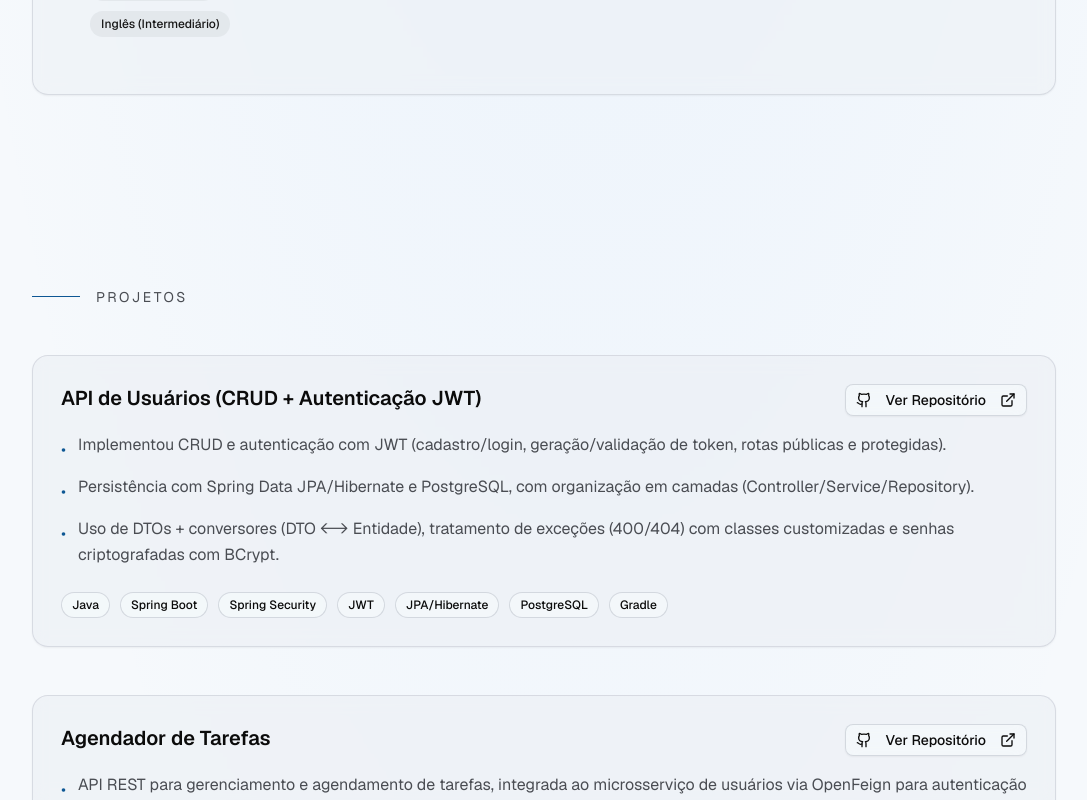
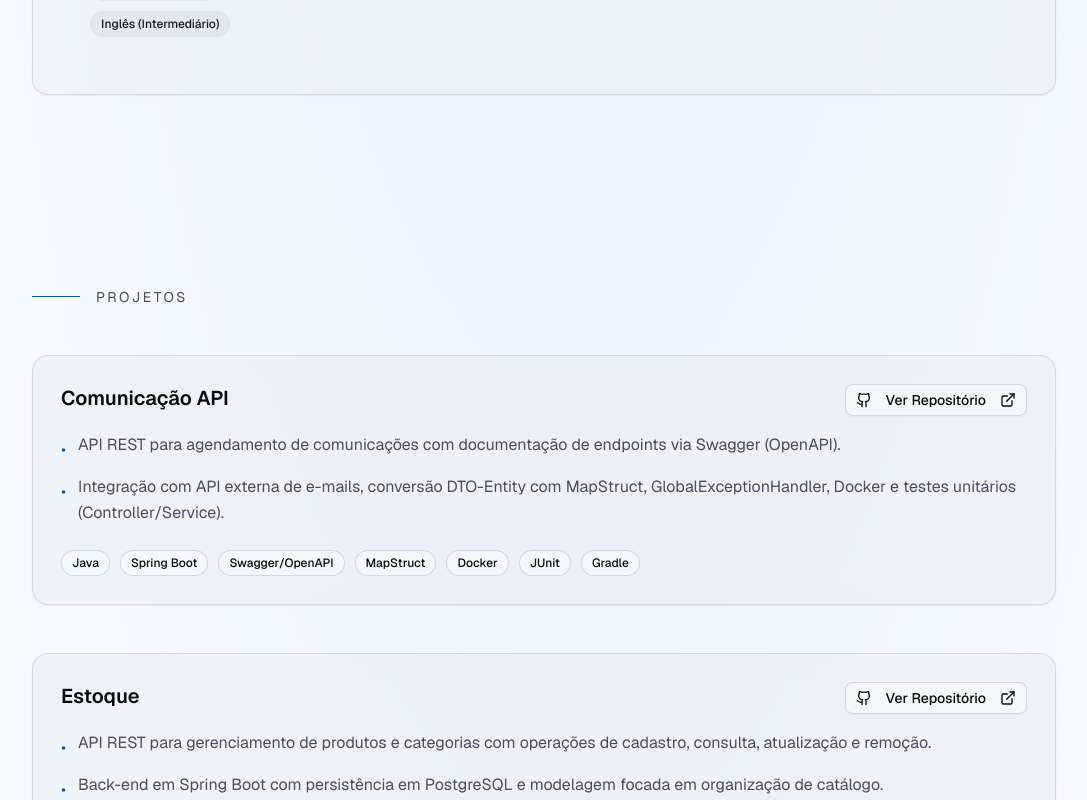
Before and after one commit to AlanF-Oliveira/personal-portfolio, a Next.js app: page / in a window 1280 px wide. Shown: the part 2000-2800 px from the top of the page, without its empty margins (48-1135 px from the left). Built offline with nearby package versions, Linux system fonts and the light colour scheme.

Commit message:
feat: adjust header spacing and refresh projects list
Agent-Logs-Url: https://github.com/AlanF-Oliveira/personal-portfolio/sessions/35b3f212-786d-41fd-9dbc-7262a5b00a03

Co-authored-by: AlanF-Oliveira <131145088+AlanF-Oliveira@users.noreply.github.com>

```diff
--- a/components/portfolio/navigation.tsx
+++ b/components/portfolio/navigation.tsx
@@ -21,7 +21,7 @@ export function Navigation() {
 
   return (
     <header className="fixed top-0 left-0 right-0 z-50 border-b border-border/70 bg-background/70 backdrop-blur-xl">
-      <nav className="mx-auto flex h-16 w-full max-w-6xl items-center justify-between px-6 lg:px-10">
+      <nav className="flex h-16 w-full items-center justify-between px-4 sm:px-8 lg:px-14 2xl:px-20">
         <a href="#" className="text-lg font-bold text-foreground">
           AF<span className="text-primary">.</span>
         </a>
--- a/components/portfolio/projects.tsx
+++ b/components/portfolio/projects.tsx
@@ -4,48 +4,77 @@ import { Button } from "@/components/ui/button"
 
 const projects = [
   {
-    title: "API de Usuários (CRUD + Autenticação JWT)",
+    title: "Comunicação API",
     description: [
-      "Implementou CRUD e autenticação com JWT (cadastro/login, geração/validação de token, rotas públicas e protegidas).",
-      "Persistência com Spring Data JPA/Hibernate e PostgreSQL, com organização em camadas (Controller/Service/Repository).",
-      "Uso de DTOs + conversores (DTO <-> Entidade), tratamento de exceções (400/404) com classes customizadas e senhas criptografadas com BCrypt.",
+      "API REST para agendamento de comunicações com documentação de endpoints via Swagger (OpenAPI).",
+      "Integração com API externa de e-mails, conversão DTO-Entity com MapStruct, GlobalExceptionHandler, Docker e testes unitários (Controller/Service).",
     ],
-    technologies: ["Java", "Spring Boot", "Spring Security", "JWT", "JPA/Hibernate", "PostgreSQL", "Gradle"],
+    technologies: ["Java", "Spring Boot", "Swagger/OpenAPI", "MapStruct", "Docker", "JUnit", "Gradle"],
+    github: "https://github.com/AlanF-Oliveira/comunicacao_api",
+  },
+  {
+    title: "Estoque",
+    description: [
+      "API REST para gerenciamento de produtos e categorias com operações de cadastro, consulta, atualização e remoção.",
+      "Back-end em Spring Boot com persistência em PostgreSQL e modelagem focada em organização de catálogo.",
+    ],
+    technologies: ["Java", "Spring Boot", "PostgreSQL", "JPA/Hibernate", "Gradle"],
+    github: "https://github.com/AlanF-Oliveira/estoque",
+  },
+  {
+    title: "API SMS",
+    description: [
+      "API REST para gerenciamento do ciclo de status de mensagens SMS, com endpoints para consulta e atualização.",
+      "Projeto focado em fluxo de mensagens e padronização de respostas em uma arquitetura back-end com Spring Boot.",
+    ],
+    technologies: ["Java", "Spring Boot", "REST API", "Gradle"],
+    github: "https://github.com/AlanF-Oliveira/api-sms",
+  },
+  {
+    title: "Testes Unitários (Cadastro de Usuário)",
+    description: [
+      "Projeto dedicado ao aprendizado prático de testes unitários em uma base de código já existente.",
+      "Implementação e evolução de testes para melhorar cobertura e confiança em regras de negócio de cadastro de usuários.",
+    ],
+    technologies: ["Java", "JUnit", "Mockito", "Testes Unitários", "Gradle"],
+    github: "https://github.com/AlanF-Oliveira/cadastro-usuario-testes-unitarios",
+  },
+  {
+    title: "Ecossistema de Microsserviços — BFF Agendador de Tarefas",
+    description: [
+      "Experiência prática na construção de um BFF para centralizar o acesso do front-end aos serviços de usuários, tarefas e notificações.",
+      "Orquestração de chamadas entre APIs com OpenFeign e endpoints unificados para reduzir acoplamento no cliente.",
+    ],
+    technologies: ["Java", "Spring Boot", "OpenFeign", "JWT", "Maven"],
+    github: "https://github.com/AlanF-Oliveira/bff-agendador-tarefas",
+  },
+  {
+    title: "Ecossistema de Microsserviços — Usuário",
+    description: [
+      "API REST responsável pelo gerenciamento de usuários, autenticação e emissão/validação de JWT no ecossistema.",
+      "Separação de responsabilidades para concentrar regras de identidade e acesso em um serviço dedicado.",
+    ],
+    technologies: ["Java", "Spring Boot", "Spring Security", "JWT", "PostgreSQL", "Gradle"],
     github: "https://github.com/AlanF-Oliveira/usuario",
   },
   {
-    title: "Agendador de Tarefas",
+    title: "Ecossistema de Microsserviços — Agendador de Tarefas",
     description: [
-      "API REST para gerenciamento e agendamento de tarefas, integrada ao microsserviço de usuários via OpenFeign para autenticação JWT.",
-      "Persistência com Spring Data MongoDB, com consultas por período (dataEvento) e por e-mail do usuário.",
-      "Controle de status de notificação por tarefa (PENDENTE / NOTIFICADO / CANCELADO) e mapeamento de entidades com MapStruct.",
+      "API REST para gerenciamento e agendamento de tarefas pessoais, com regras de status e consultas por período.",
+      "Serviço separado para concentrar a lógica de tarefas e integrar com os demais componentes do ecossistema.",
     ],
-    technologies: ["Java", "Spring Boot", "Spring Security", "JWT", "MongoDB", "MapStruct", "OpenFeign", "Gradle"],
+    technologies: ["Java", "Spring Boot", "MongoDB", "MapStruct", "OpenFeign", "Gradle"],
     github: "https://github.com/AlanF-Oliveira/agendador-tarefas",
   },
- {
-  title: "Serviço de Notificações por E-mail",
-  description: [
-    "Microsserviço responsável pelo envio automático de notificações por e-mail para tarefas agendadas.",
-    "Consulta diariamente tarefas com status PENDENTE no Agendador de Tarefas e realiza o disparo das notificações.",
-    "Após o envio do e-mail, o serviço atualiza o status da tarefa para NOTIFICADO.",
-    "Comunicação entre serviços realizada via OpenFeign e agendamento com @Scheduled do Spring.",
-    "E-mails enviados em HTML utilizando JavaMailSender (SMTP) e templates com Thymeleaf."
-  ],
-  technologies: ["Java", "Spring Boot", "OpenFeign", "JavaMailSender", "Thymeleaf", "Gradle"],
-  github: "https://github.com/AlanF-Oliveira/notificacao",
-},
   {
-  title: "BFF — Agendador de Tarefas",
-  description: [
-    "Camada BFF (Backend for Frontend) responsável por centralizar e orquestrar as chamadas aos microsserviços de usuários e tarefas.",
-    "Integração entre serviços realizada via OpenFeign, com propagação do token JWT do usuário autenticado nas requisições internas.",
-    "Disponibiliza endpoints unificados para autenticação, cadastro de usuários e gerenciamento de tarefas.",
-    "Reduz o acoplamento do frontend com os microsserviços e simplifica o consumo das APIs."
-  ],
-  technologies: ["Java", "Spring Boot", "Spring Security", "JWT", "OpenFeign", "Maven"],
-  github: "https://github.com/AlanF-Oliveira/bff-agendador-tarefas",
-},
+    title: "Ecossistema de Microsserviços — Notificação",
+    description: [
+      "Microsserviço de envio de e-mails com templates HTML para comunicar eventos do sistema de tarefas.",
+      "Integração com serviços do ecossistema para disparo de notificações e atualização de status de comunicação.",
+    ],
+    technologies: ["Java", "Spring Boot", "JavaMailSender", "Thymeleaf", "OpenFeign", "Gradle"],
+    github: "https://github.com/AlanF-Oliveira/notificacao",
+  },
 ]
 
 export function Projects() {
```
